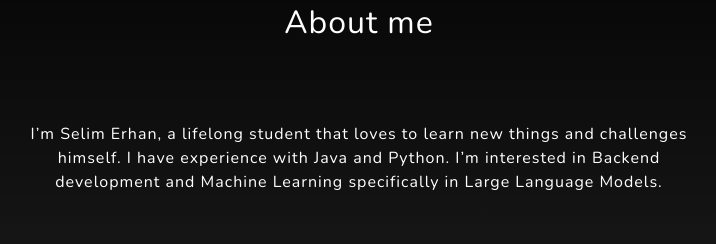
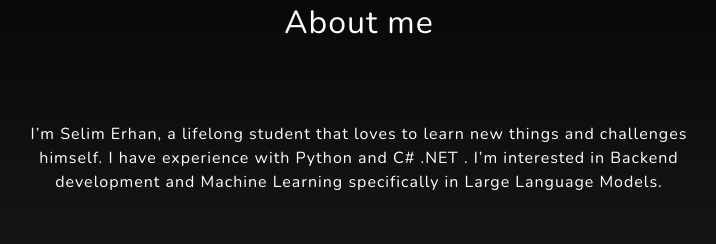
Before and after one commit to selimhanerhan/selimhanerhan.github.io, a plain HTML site: page index.html in a window 1280 px wide. Shown: the part 960-1204 px from the top of the page, 281-997 px from the left. Drawn offline with nearby package versions, Linux system fonts and the light colour scheme.

Commit message:
Update index.html

```diff
--- a/index.html
+++ b/index.html
@@ -72,7 +72,7 @@
                         <div class="col-lg-8">
                             <h2 class="text-white mb-4">About me</h2>
                             <p class="text-white-50">
-                                <p style="color:white">I’m Selim Erhan, a lifelong student that loves to learn new things and challenges himself. I have experience with Java and Python. I’m interested in Backend development and Machine Learning specifically in Large Language Models.</p>
+                                <p style="color:white">I’m Selim Erhan, a lifelong student that loves to learn new things and challenges himself. I have experience with Python and C# .NET . I’m interested in Backend development and Machine Learning specifically in Large Language Models.</p>
                                 <p style="color:white">I have grown up a little bit, but I am still a kid at heart, love to go to the gym, play drum, practice Brazilian jiu-jitsu and travel as much as possible. I'm looking for new challenges and problems to solve.</p>
                             </p>
                         </div>
```
